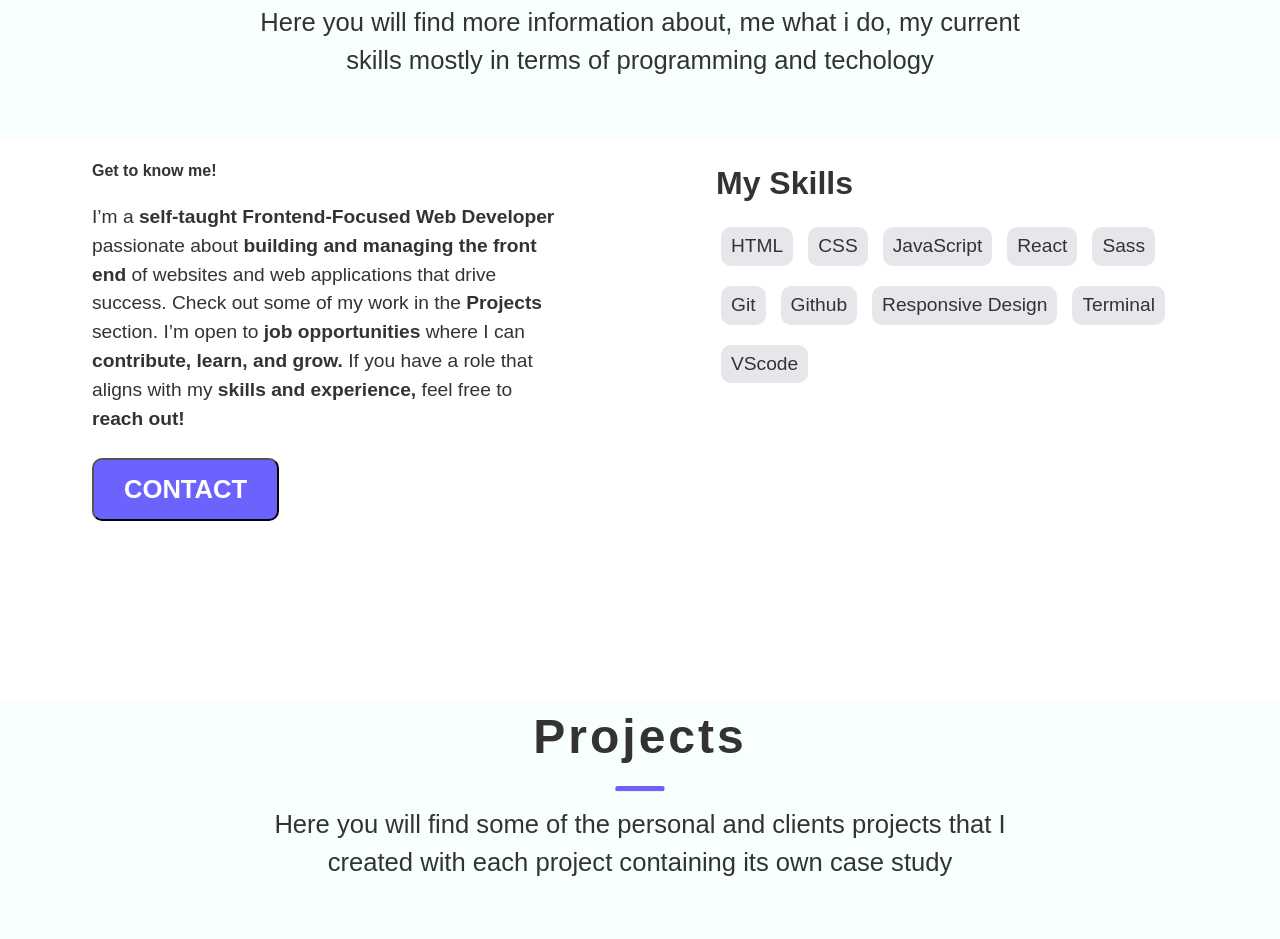
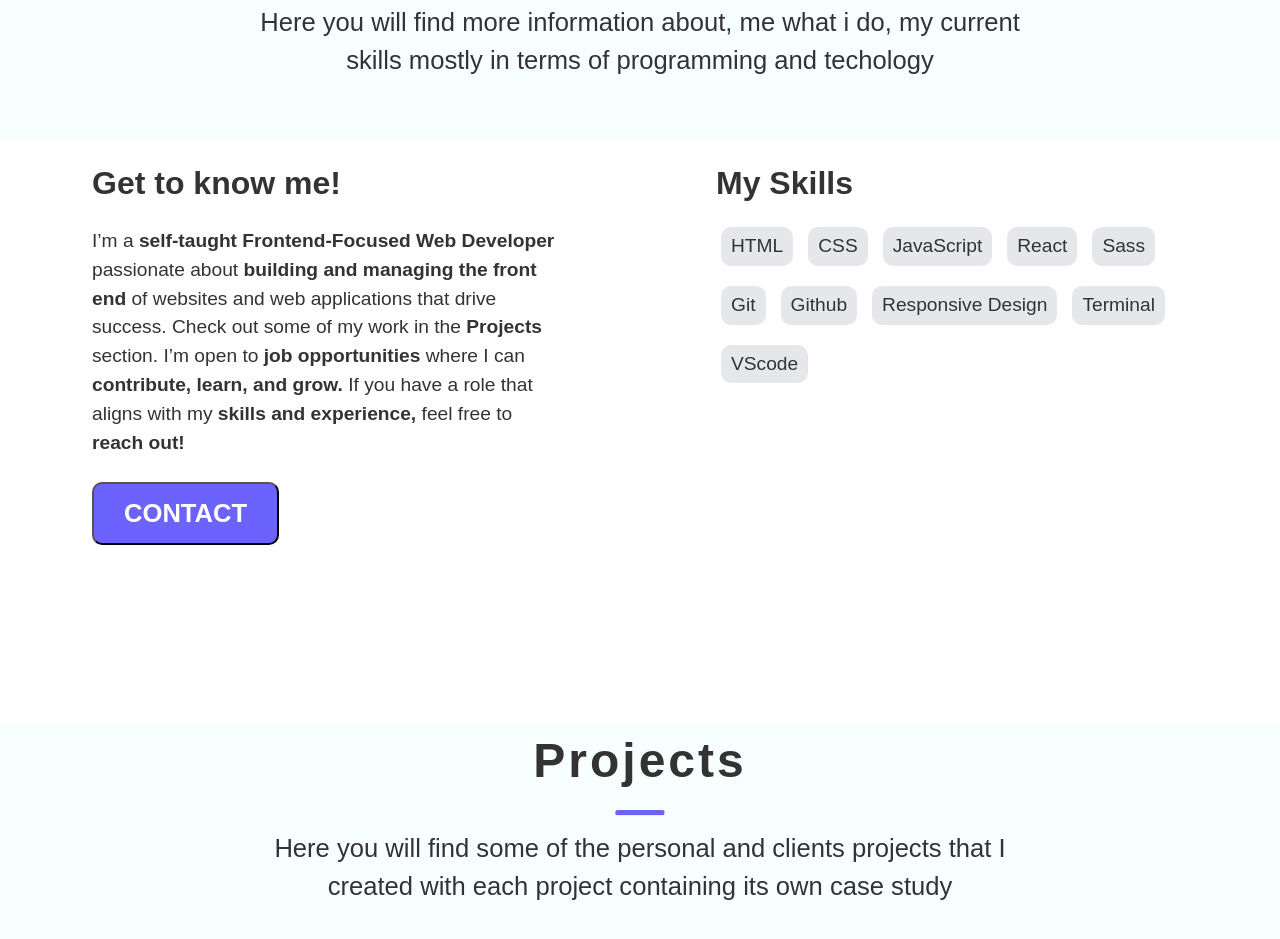
Before and after one commit to dawitayele-1/Portfolio, a plain HTML site: page index.html in a window 1280 px wide. Shown: the part 1029-1968 px from the top of the page. Drawn offline with Linux system fonts and the light colour scheme.

Commit message:
fixing the h3 header

```diff
--- a/Styles.css
+++ b/Styles.css
@@ -439,6 +439,10 @@ body {
     .main3 .contpara2 h3 {
         font-size: 2rem;
 
+    }
+
+    .main3 .contpara h3 {
+        font-size: 2rem;
     }
 }
 
```
